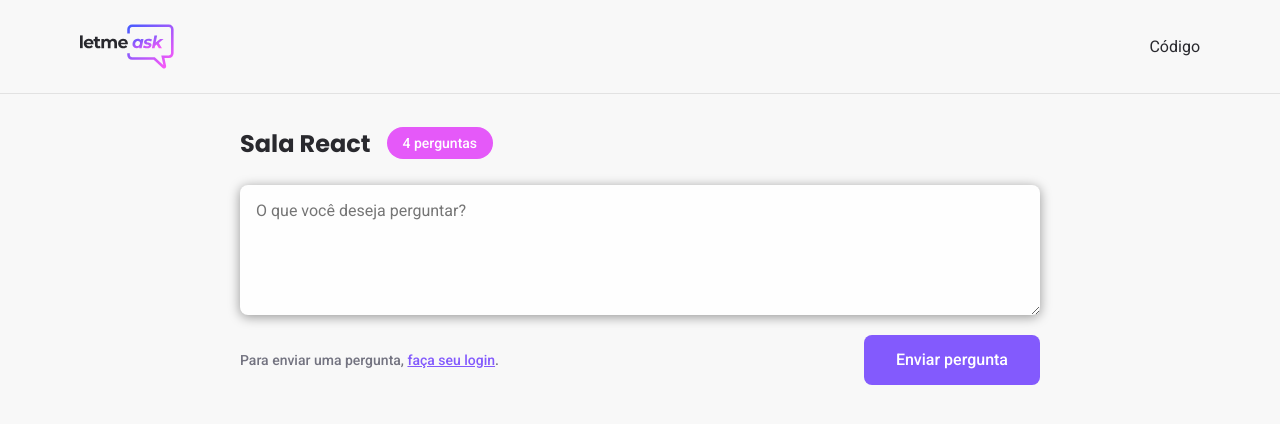
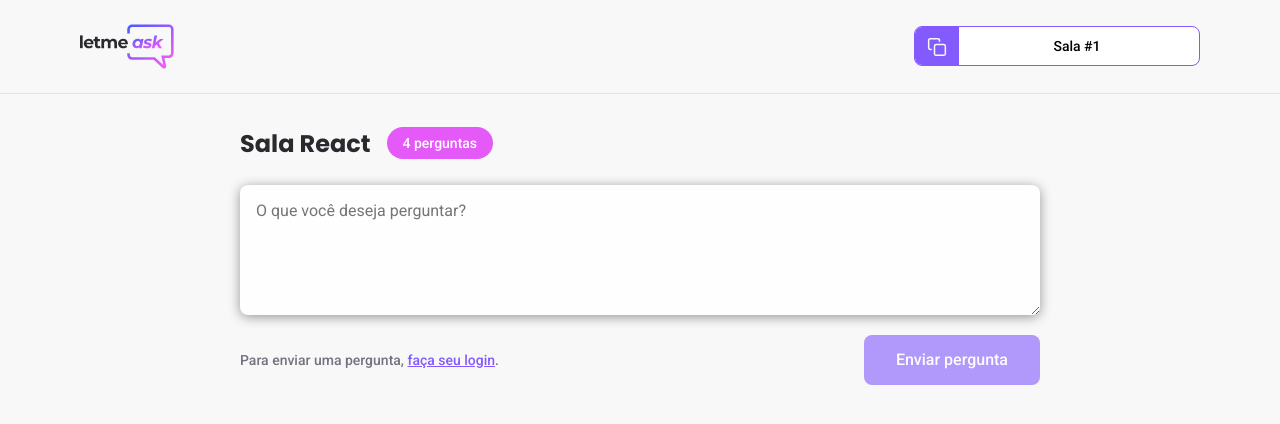
Before and after one commit to brunosilva/letmeask, a React (Create React App) app: page /rooms/1 in a window 1280 px wide. Shown: the top 424 px of the page. Built offline with nearby package versions, Linux system fonts and the light colour scheme; no server answers.

Commit message:
room code and room layout

```diff
--- /dev/null
+++ b/src/components/RoomCode.tsx
@@ -0,0 +1,22 @@
+import copyImg from '../assets/images/copy.svg';
+
+import '../styles/room-code.scss';
+
+type RoomCodeProps = {
+    code: string;
+}
+
+export function RoomCode(props: RoomCodeProps){
+    function copyRoomCodeToClipboard(){
+        navigator.clipboard.writeText(props.code)
+    }
+
+    return(
+        <button className="room-code" onClick={copyRoomCodeToClipboard}>
+            <div>
+                <img src={copyImg} alt="" />
+            </div>
+            <span>Sala #{props.code}</span>
+        </button>
+    )
+}
--- a/src/pages/Room.tsx
+++ b/src/pages/Room.tsx
@@ -1,15 +1,53 @@
+import { FormEvent, useState } from 'react'
+import { useParams } from 'react-router-dom'
 import logoImg from '../assets/images/logo.svg'
 import { Button } from '../components/Button'
+import { RoomCode } from '../components/RoomCode'
+import { useAuth } from '../hooks/useAuth'
+import { database } from '../services/firebase'
 
 import '../styles/room.scss'
 
+type RoomParams = {
+    id: string;
+}
+
 export function Room(){
+    const {user} = useAuth();
+    const params = useParams<RoomParams>();
+    const [newQuestion, setNewQuestion] = useState('');
+    const roomId = params.id;
+
+    async function handleSendQuestion(event: FormEvent){
+        event.preventDefault();
+
+        if(newQuestion.trim() === ''){
+            return;
+        }
+
+        if(!user){
+            throw new Error('You must be logged in');
+        }
+
+        const question = {
+            content: newQuestion,
+            author: {
+                name: user.name,
+                avatar: user.avatar,
+            },
+            isHighlighted: false,
+            isAnswered: false
+        };
+
+        await database.ref(`rooms/${roomId}/questions`).push(question);
+        setNewQuestion('');
+    }
     return(
         <div id="page-room">
             <header>
                 <div className="content">
                     <img src={logoImg} alt="Letmeask" />
-                    <div>Código</div>
+                    <RoomCode code={params.id} />
                 </div>
             </header>
 
@@ -19,14 +57,23 @@
                     <span>4 perguntas</span>
                 </div>
 
-                <form>
+                <form onSubmit={handleSendQuestion}>
                     <textarea
                         placeholder="O que você deseja perguntar?"
+                        onChange={event => setNewQuestion(event.target.value)}
+                        value={newQuestion}
                     />
 
                     <div className="form-footer">
-                        <span>Para enviar uma pergunta, <button>faça seu login</button>.</span>
-                        <Button type="submit">Enviar pergunta</Button>
+                        { user ? (
+                            <div className="user-info">
+                                <img src={user.avatar} alt={user.name} />
+                                <span>{user.name}</span>
+                            </div>
+                        ) : (
+                            <span>Para enviar uma pergunta, <button>faça seu login</button>.</span>
+                        )}
+                        <Button type="submit" disabled={!user}>Enviar pergunta</Button>
                     </div>
                 </form>
             </main>
--- /dev/null
+++ b/src/styles/room-code.scss
@@ -0,0 +1,30 @@
+.room-code{
+    height: 40px;
+    border-radius: 8px;
+    overflow: hidden;
+
+    background: #ffffff;
+    border:1px solid #835afd;
+    cursor:pointer;
+
+    display: flex;
+
+    > div{
+        background: #835afd;
+        padding: 0 12px;
+        display: flex;
+        justify-content: center;
+        align-items: center;
+        height: inherit;
+    }
+
+    span{
+        display: block;
+        align-self: center;
+        flex: 1;
+        padding: 0 16px 0 12px;
+        width:240px;
+        font-size: 14px;
+        font-weight: 500;
+    }
+}
--- a/src/styles/room.scss
+++ b/src/styles/room.scss
@@ -60,7 +60,26 @@
                 align-items: center;
                 margin-top: 16px;
 
-                span{
+                .user-info{
+                    display:flex;
+                    align-items: center;
+
+                    img{
+                        width: 32px;
+                        height: 32px;
+                        border-radius: 50%;
+                    }
+
+                    span{
+                        margin-left: 8px;
+                        color:#29292e;
+                        font-weight: 500;
+                        font-size: 14px;
+                    }
+
+                }
+
+                > span{
                     font-size: 14px;
                     color: #737380;
                     font-weight: 500;
```
